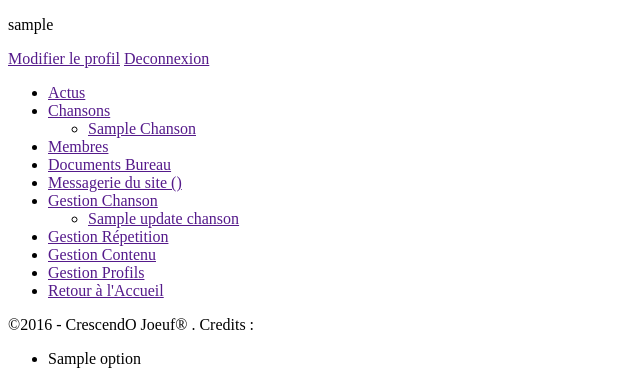
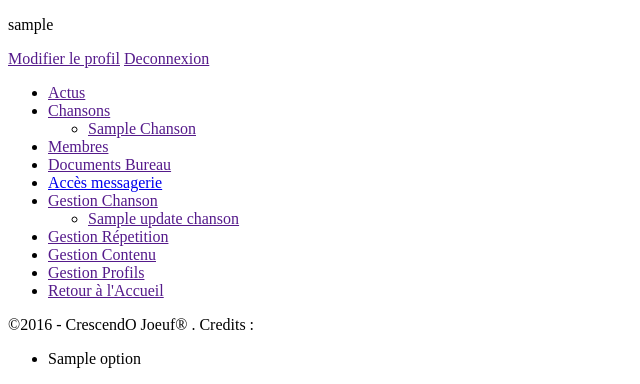
Before and after one commit to JRsTouch/crescendo, a PHP site: the page made by app/templates/choristes.php in a window 1280 px wide. Shown: the part 26-410 px from the top of the page, without its empty margins (0-640 px from the left). Run offline with PHP 8.4, Linux system fonts and the light colour scheme; the template is opened without the code that fills it: most values are stand-ins (such as "Sample title", 1, 10 or a date in 2020); data that the repository does not hold is empty.

Commit message:
details de fin

```diff
--- a/app/templates/choristes.php
+++ b/app/templates/choristes.php
@@ -62,7 +62,7 @@
 				<!-- Partie accessible à partir du membre du CA  -->
 				<?php if( $layout['user']['role'] == 'bureau' || $layout['user']['role'] == 'gestion' || $layout['user']['role'] == 'chef' || $layout['user']['role'] == 'admin'): ?>
 					<li><a href="<?= $this->url('choristes_documents_officiels') ?>">Documents Bureau</a></li>
-					<li><a href="">Messagerie du site ()</a></li>
+					<li><a href="https://ssl0.ovh.net/roundcube/?_user=chorale@crescendo.site" target="_blank">Accès messagerie</a></li>
 				<?php endif ?>
 
 				<!-- Partie reservée aux chefs de choeur -->
--- a/app/templates/default/home.php
+++ b/app/templates/default/home.php
@@ -29,8 +29,8 @@
 						foreach ($data['actus'] as $i) {
 							echo '<li>';
 							echo "	<article>".
-										"<img src=\"assets/".$i['url']."\" alt=\"".$i['alt']."\" />".
 										"<div>".
+											"<img src=\"assets/".$i['url']."\" alt=\"".$i['alt']."\" />".
 											"<div class='infoactu'>".
 												"<h3>".$i['titre']."</h3>".
 												"<p>".$i['extrait']."</p>".
```
Also changed, not shown: public/assets/css/home.css, public/assets/css/home.sass, public/assets/img/26-01-2016-01-23-25.jpg (added), public/assets/img/26-01-2016-11-30-28.png (added), public/assets/img/26-01-2016-11-30-39.jpg (added), public/assets/img/26-01-2016-11-30-55.jpg (added), public/assets/img/26-01-2016-11-31-09.jpg (added), public/assets/img/26-01-2016-11-31-22.jpg (added), 1 other file.
